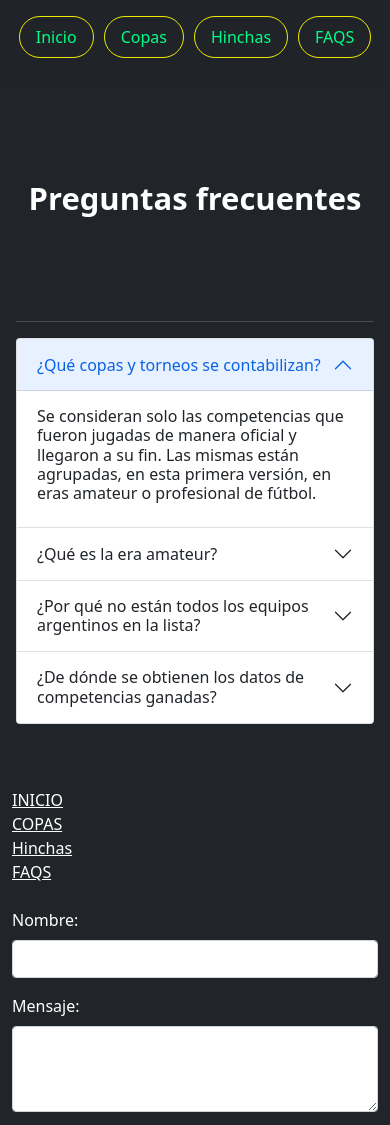
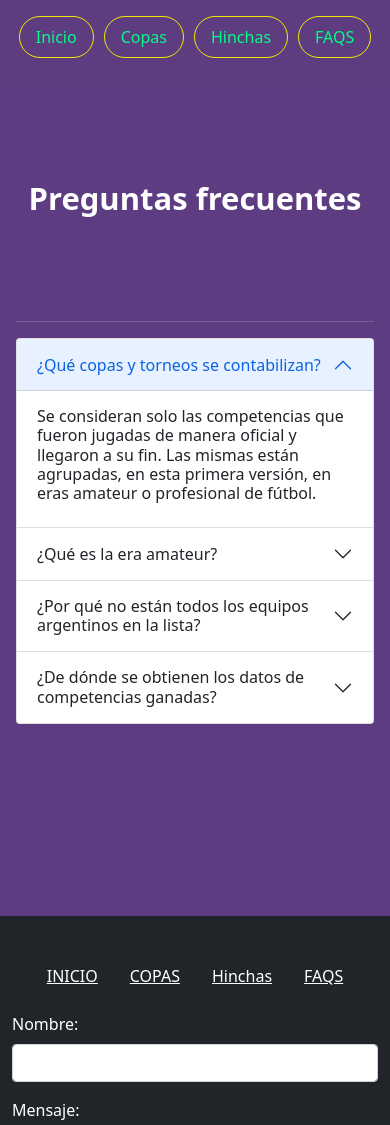
Before and after one commit to StephaniePrez/python-worksonmymachine, a plain HTML site: page faqs.html in a window 390 px wide. Shown: the top 1125 px of the page. Drawn offline with nearby package versions, Linux system fonts and the light colour scheme.

Commit message:
modicando la seccion FAQs con cambio de estilo de colores y un poco de espaciamiento y adaptando el footer a  una pantalla pequeña

```diff
--- a/css/faqs.css
+++ b/css/faqs.css
@@ -13,7 +13,7 @@
 }
 #myHeader {
   width: 100%;
-  background-color: rgba(33, 37, 41, 0.897);
+  background-color: rgba(93, 60, 129, 0.97);
   box-sizing: border-box;
 
   .nav-link:hover {
@@ -32,7 +32,7 @@
 }
 /*titulo/Hero---------------------------------↑*/
 body {
-  background-color: rgb(33, 37, 41);
+  background-color: rgba(93, 60, 129, 1);
 }
 
 /*<Accordion -------------------↓-->*/
--- a/faqs.html
+++ b/faqs.html
@@ -28,7 +28,9 @@
             >
           </li>
           <li class="nav-item">
-            <a href="index.html#copas" class="nav-link custom-header-text">Copas</a>
+            <a href="index.html#copas" class="nav-link custom-header-text"
+              >Copas</a
+            >
           </li>
           <li class="nav-item">
             <a href="trofeos.html" class="nav-link custom-header-text"
@@ -42,10 +44,12 @@
       </header>
     </div>
     <!-- Header -------------------↑ -->
-
+    <div class="mx-auto">
       <!-- Título/Hero---------------↓ -->
-    <div class="px-4 py-5 my-5 text-center titulo-custom">
-      <h1 class="display-5 fw-bold text-body-emphasis">Preguntas frecuentes</h1>
+      <div class="px-4 py-5 my-5 text-center titulo-custom bg-transparent">
+        <h1 class="display-5 fw-bold text-body-emphasis">
+          Preguntas frecuentes
+        </h1>
       </div>
       <!-- Título/Hero---------------↑ -->
 
@@ -73,9 +77,10 @@
             >
               <div class="accordion-body">
                 <h6>
-                Se consideran solo las competencias que fueron jugadas de manera
-                oficial y llegaron a su fin. Las mismas están agrupadas, en esta
-                primera versión, en eras amateur o profesional de fútbol.
+                  Se consideran solo las competencias que fueron jugadas de
+                  manera oficial y llegaron a su fin. Las mismas están
+                  agrupadas, en esta primera versión, en eras amateur o
+                  profesional de fútbol.
                 </h6>
               </div>
             </div>
@@ -168,12 +173,13 @@
         </div>
       </div>
       <!-- Accordion -------------------↑ -->
-
+    </div>
+    <div class="m-5 p-5"></div>
     <!-- Footer ---------------↓ -->
     <footer class="bg-dark py-5">
       <div class="container">
         <div class="row">
-          <div class="col-md-6">
+          <div class="col-md-6 d-none d-md-block">
             <ul class="list-unstyled mb-4">
               <li>
                 <a href="index.html" class="text-white link-no-scroll"
@@ -191,6 +197,28 @@
                 >
               </li>
               <li>
+                <a href="faqs.html" class="text-white link-no-scroll">FAQS</a>
+              </li>
+            </ul>
+          </div>
+          <div class="col-md-6 d-md-none">
+            <ul class="list-unstyled d-flex justify-content-center mb-4">
+              <li class="mx-3">
+                <a href="index.html" class="text-white link-no-scroll"
+                  >INICIO</a
+                >
+              </li>
+              <li class="mx-3">
+                <a href="index.html#copas" class="text-white link-no-scroll"
+                  >COPAS</a
+                >
+              </li>
+              <li class="mx-3">
+                <a href="trofeos.html" class="text-white link-no-scroll"
+                  >Hinchas</a
+                >
+              </li>
+              <li class="mx-3">
                 <a href="faqs.html" class="text-white link-no-scroll">FAQS</a>
               </li>
             </ul>
@@ -243,7 +271,6 @@
       </div>
     </footer>
     <!-- Footer ---------------↑ -->
-
     <script src="https://cdn.jsdelivr.net/npm/bootstrap@5.0.2/dist/js/bootstrap.bundle.min.js"></script>
   </body>
 </html>
```
Lines whose indentation alone changed are shown as unchanged.
